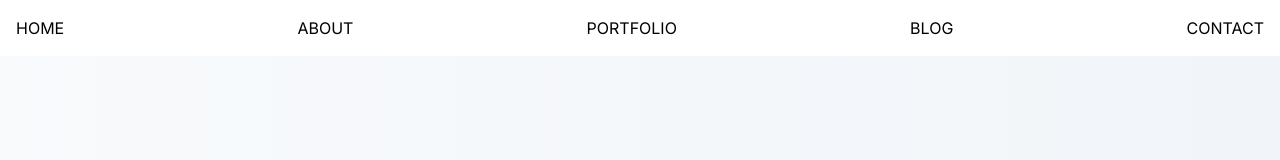
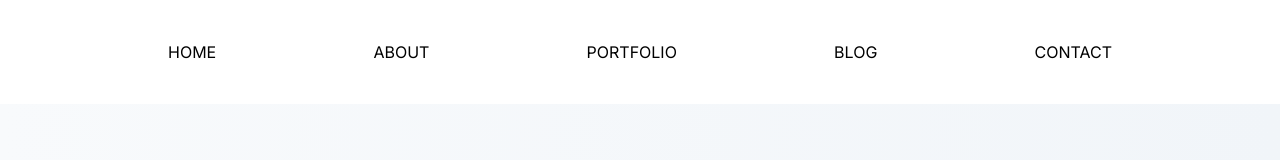
Before and after one commit to msc3po/portfolio, a Next.js app in the folder portfolio/: page /about in a window 1280 px wide. Shown: the top 160 px of the page. Built offline with nearby package versions, Linux system fonts and the light colour scheme.

Commit message:
styling bar layout

```diff
--- a/portfolio/app/layout.tsx
+++ b/portfolio/app/layout.tsx
@@ -26,7 +26,7 @@
     <html lang="en">
       <body className={inter.className}>
         <div className="text-center"></div>
-        <nav className="flex justify-between p-4">
+        <nav className="flex justify-between max-w-screen-lg mx-auto p-10 ">
           {links.map(({ href, label }) => (
             <Link key={href} href={href}>
               {label}
```
